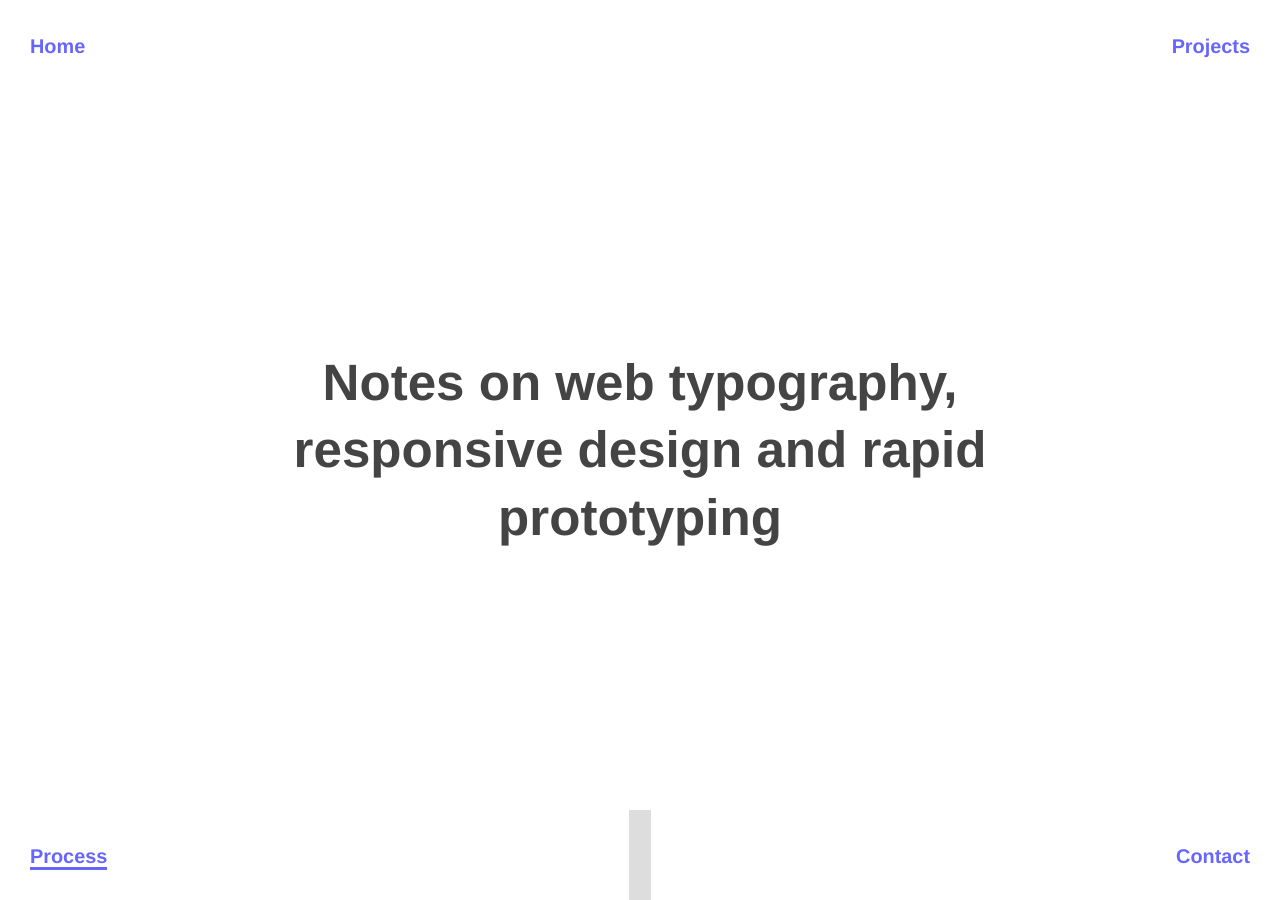
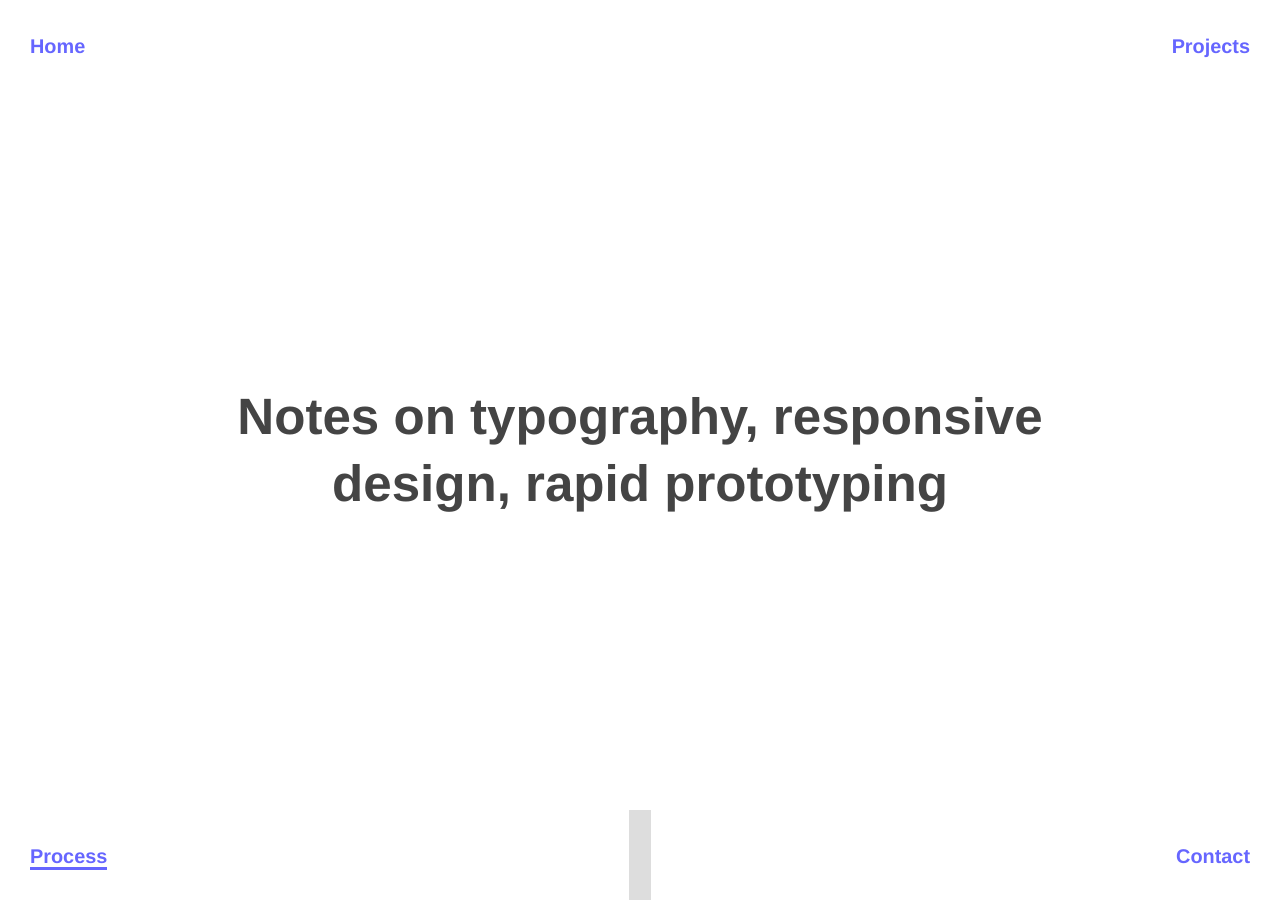
Before and after one commit to JCHeavens/jack-evans, a Jekyll site: the page old/process/index.html, which Jekyll copies as it is, in a window 1280 px wide and 900 px high. Built offline with Jekyll 4.4.1, drawn with Linux system fonts in a browser that asks for light colours; Markdown is read by kramdown in place of the engine named in the settings.

Commit message:
copy edits

```diff
--- a/old/process/index.html
+++ b/old/process/index.html
@@ -16,7 +16,7 @@
 
 <header role="banner" class="page-header">
     <div>
-        <h1>Notes on web typography, responsive design and rapid prototyping</h1>
+        <h1>Notes on typography, responsive design, rapid prototyping</h1>
     </div>
 </header>
 
```
